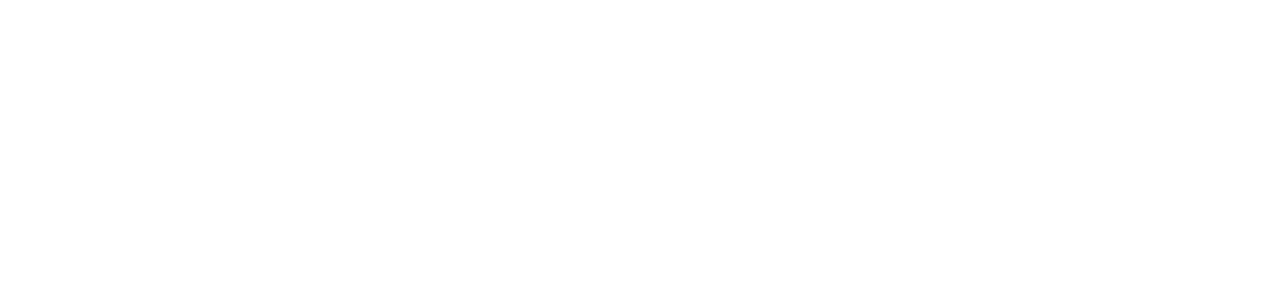
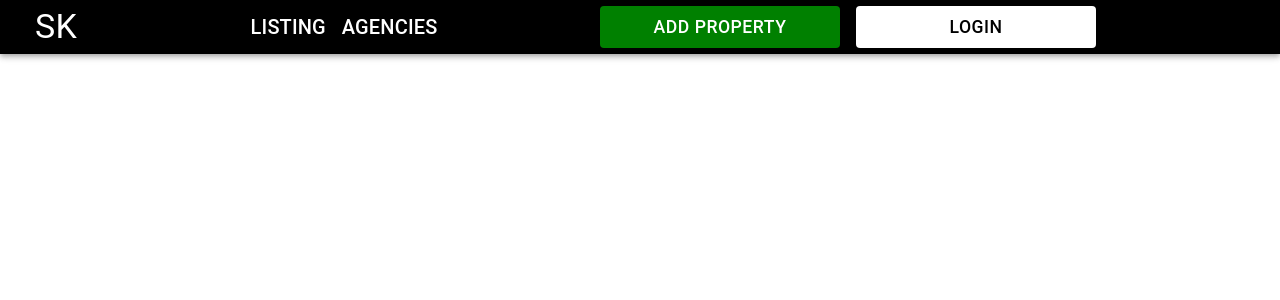
Before and after one commit to Vishnu7025/Frontend-Real_Estate_web, a React (Create React App) app in the folder frontend/: page /Login in a window 1280 px wide. Shown: the top 300 px of the page. Built offline with nearby package versions, Linux system fonts and the light colour scheme.

Commit message:
Re-organizing the code

```diff
--- a/frontend/src/App.js
+++ b/frontend/src/App.js
@@ -1,15 +1,20 @@
 import {BrowserRouter,Route,Routes} from "react-router-dom";
 import React from 'react'
 import './App.css';
+import CssBaseline from '@mui/material/CssBaseline';
 import Home from "./Components/Home";
 import Login from "./Components/Login"
 import Listing from "./Components/Listing"
+import Header from "./Components/Header";
+
 
 
 
 function App() {
   return (
     <BrowserRouter>
+    <CssBaseline />
+    <Header />
     <Routes>
       <Route path="/" element={<Home />} />
       <Route path="/Login" element={<Login />} />
--- /dev/null
+++ b/frontend/src/Components/Header.js
@@ -0,0 +1,65 @@
+import React, { useState } from 'react'
+import { Link, useNavigate} from 'react-router-dom'
+
+//Mui imports
+
+import { Button, Typography, Grid, AppBar, Toolbar } from "@mui/material";
+import { makeStyles } from '@mui/styles'
+
+// Componets
+import CustomCard from './CustomCard'
+
+const useStyles = makeStyles({
+    leftNav: {
+        marginRight: "auto",
+    },
+    rightNav: {
+        marginLeft: "auto",
+        marginRight: "10rem",
+    },
+});
+const propertyBtn = {
+    backgroundColor: "green",
+    color: "white",
+    width: "15rem",
+    fontSize: "1.1rem",
+    marginRight: "1rem",
+
+}
+const loginBtn = {
+    backgroundColor: "white",
+    color: "black",
+    width: "15rem",
+    fontSize: "1.1rem",
+    marginleft: "1rem",
+}
+
+function Header() {
+    const classes = useStyles();
+    const navigate = useNavigate();
+  return (
+      <AppBar position="static" style={{ backgroundColor: "black" }}>
+          <Toolbar variant="dense">
+              <div className={classes.leftNav}>
+                  <Button color='inherit' onClick={() =>navigate('/')}>
+                      <Typography variant='h4'>sk</Typography>{" "}
+                  </Button>
+              </div>
+              <div>
+                  <Button color='inherit' style={{ mariginRight: "2rem" }} onClick={() => navigate('Listing')}>
+                      <Typography variant='h6'>Listing</Typography>{" "}
+                  </Button>
+                  <Button color='inherit' style={{ mariginLeft: "2rem" }}>
+                      <Typography variant='h6'>Agencies</Typography>{" "}
+                  </Button>
+              </div>
+              <div className={classes.rightNav}>
+                  <Button style={propertyBtn}>Add property</Button>
+                  <Button style={loginBtn} onClick={() => navigate('login')} >Login</Button>
+              </div>
+          </Toolbar>
+      </AppBar>
+  )
+}
+
+export default Header
--- a/frontend/src/Components/Home.js
+++ b/frontend/src/Components/Home.js
@@ -1,20 +1,18 @@
 import React,{useState} from 'react'
 import { Link } from 'react-router-dom'
-import CustomCard from './CustomCard'
+
+//Mui imports
 import { Button, Typography,Grid ,AppBar,Toolbar} from "@mui/material";
 import {makeStyles} from '@mui/styles'
 
-import CssBaseline from '@mui/material/CssBaseline';
+//components
+import Header from './Header';
+import CustomCard from './CustomCard'
+
+//Assets
 import city  from './Assets/city.webp';
 
 const useStyles = makeStyles({
-  leftNav:{
-    marginRight:"auto",
-  },
-  rightNav:{
-    marginLeft:"auto",
-    marginRight:"10rem",
-  },
   cityImg:{
     width:'100%',
     height:'92vh'
@@ -37,48 +35,12 @@ const useStyles = makeStyles({
     boxShadow:'3px 3px 3px white'
   }
 });
-const propertyBtn ={
-  backgroundColor: "green",
-  color: "white",
-  width: "15rem",
-  fontSize: "1.1rem",
-  marginRight: "1rem",
 
-}
-const loginBtn = {
-    backgroundColor: "white",
-    color: "black",
-    width: "15rem",
-    fontSize: "1.1rem",
-    marginleft: "1rem",
-}
 function Home() {
   const [btnColor, setBtnColor] = useState("error");
   const classes = useStyles();
   return (
   <>
-    <CssBaseline />
-      <AppBar position="static" style={{backgroundColor:"black"}}>
-        <Toolbar variant="dense">
-          <div className={classes.leftNav}>
-            <Button color='inherit'>
-              <Typography variant='h4'>sk</Typography>{" "}
-              </Button>
-          </div>
-          <div>
-            <Button color='inherit' style={{mariginRight:"2rem"}}>
-              <Typography variant='h6'>Listing</Typography>{" "}
-              </Button>
-            <Button color='inherit' style={{ mariginLeft: "2rem" }}>
-              <Typography variant='h6'>Agencies</Typography>{" "}
-              </Button>
-          </div>
-          <div className={classes.rightNav}>
-            <Button style={propertyBtn}>Add property</Button>
-            <Button style={loginBtn} >Login</Button>
-          </div>
-        </Toolbar>
-      </AppBar>
       <img src='{city}' className={classes.cityImg} />
       <div className={classes.overlayText}>
         <Typography variant='h1' className={classes.homeText}>FIND YOUR <span style={{color:"green"}}> NEXT PROPERTY</span> ON SK WEBSITE </Typography>
```
